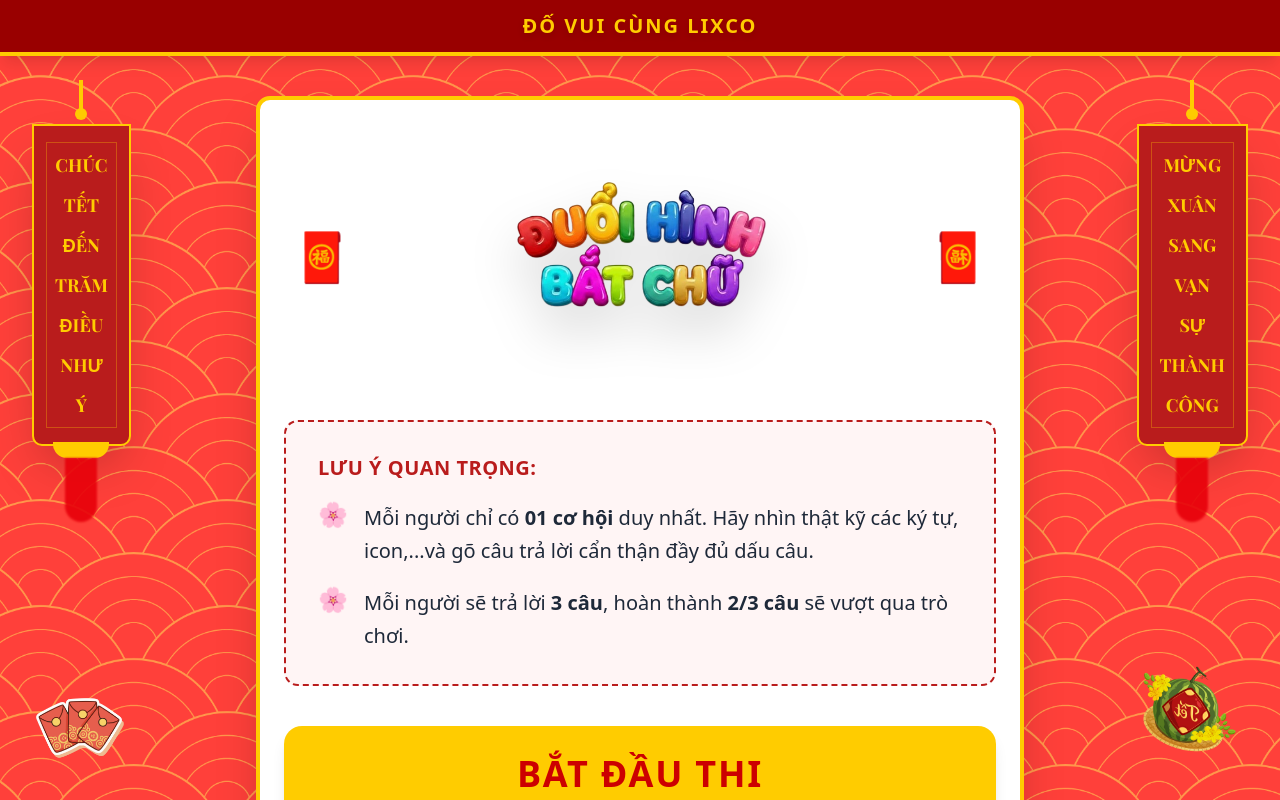
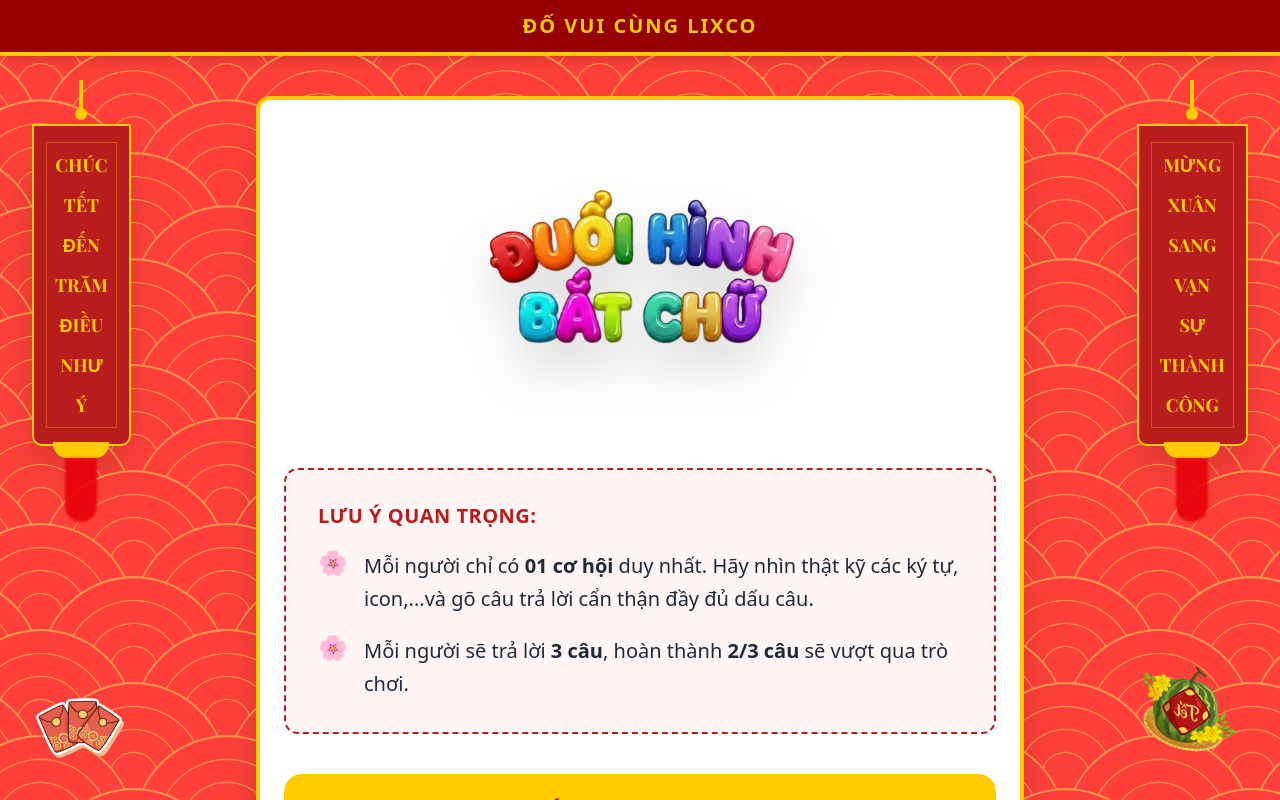
Before and after one commit to phatnguyen1235/duoihinhbatchu, a Next.js app: page / in a window 1280 px wide. Shown: the top 800 px of the page. Built offline with nearby package versions, Linux system fonts and the light colour scheme.

Commit message:
chỉnh sửa giao diện tết

```diff
--- a/src/app/page.tsx
+++ b/src/app/page.tsx
@@ -42,14 +42,12 @@ export default function HomePage() {
             <Card className="w-full max-w-md md:max-w-3xl shadow-2xl border-4 border-[#ffcc00] bg-white transform transition-all">
                 <CardHeader className="text-center pb-2">
 
-                    <CardTitle className="flex items-center justify-between gap-2 md:gap-4 py-6 w-full px-2">
-                        {/* 🧧 Bao lì xì TRÁI */}
-                        <span className="text-3xl md:text-5xl animate-bounce-slow pt-2 shrink-0">🧧</span>
-
-                        {/* 👇 KHUNG ẢNH "THÔNG MINH" 👇 */}
-                        {/* flex-1: Tự động phình to hết mức có thể trong khoảng trống ở giữa */}
-                        {/* h-28 md:h-52: Tăng chiều cao lên để ảnh có không gian bung ra (object-contain sẽ giữ tỉ lệ) */}
-                        <div className="relative flex-1 h-28 md:h-52 hover:scale-105 transition-transform duration-300 ease-in-out">
+                    <CardTitle className="flex items-center justify-center py-6 w-full px-2">
+                        {/* 👇 KHUNG ẢNH "SIÊU TO KHỔNG LỒ" 👇 */}
+                        {/* 1. Xóa flex-1, thay bằng w-full để nó chiếm hết bề ngang
+       2. Tăng h-28 -> h-36 (mobile) và h-52 -> h-64 hoặc h-72 (PC) để ảnh bung lụa
+    */}
+                        <div className="relative w-full h-36 md:h-64 hover:scale-105 transition-transform duration-300 ease-in-out">
                             <Image
                                 src="/images/ele/title_duoi_hinh_bat_chu.png"
                                 alt="Đuổi Hình Bắt Chữ"
@@ -58,9 +56,6 @@ export default function HomePage() {
                                 priority
                             />
                         </div>
-
-                        {/* 🧧 Bao lì xì PHẢI */}
-                        <span className="text-3xl md:text-5xl animate-bounce-slow scale-x-[-1] pt-2 shrink-0">🧧</span>
                     </CardTitle>
                 </CardHeader>
 
```
